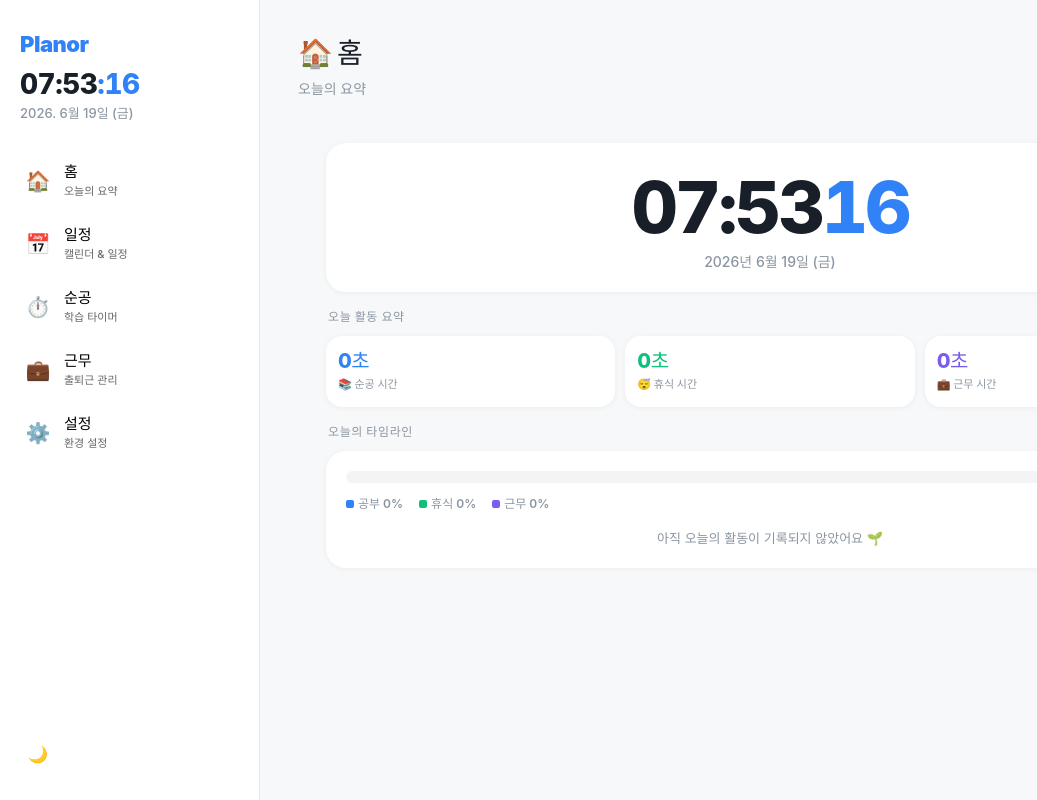
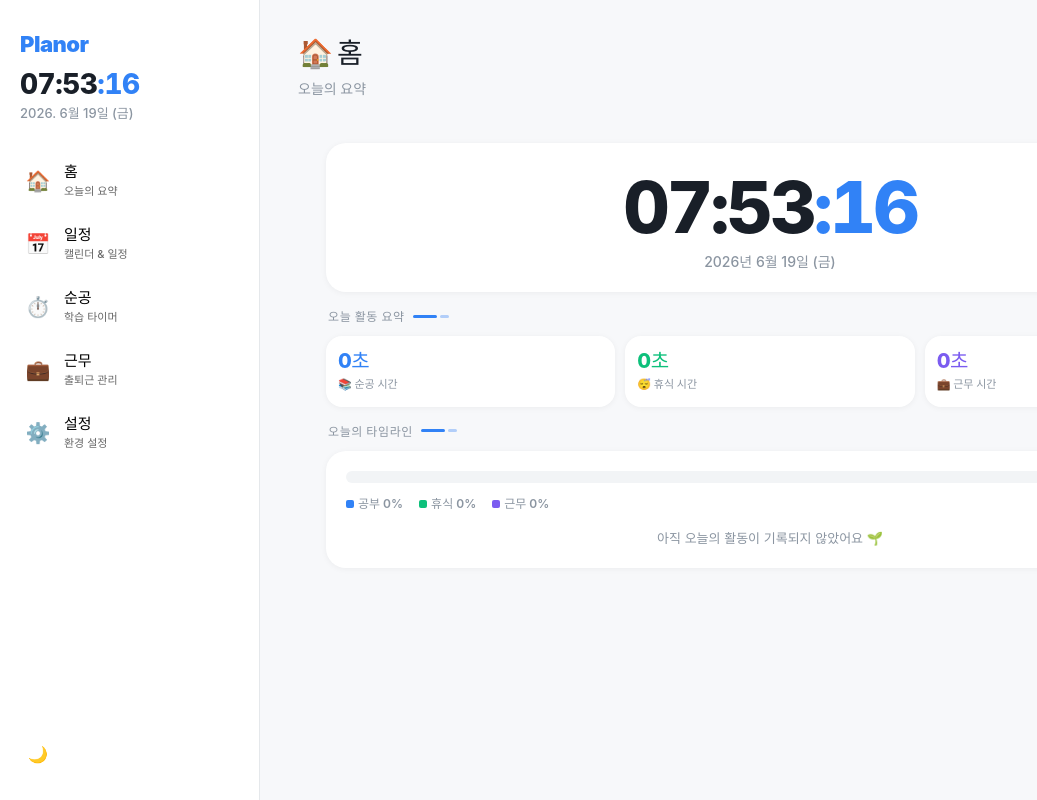
Before and after one commit to function-factory/Planor, a React (Vite) app: page / in a window 1280 px wide. Shown: the whole page, without its empty margins (0-1037 px from the left). Built offline with nearby package versions, Linux system fonts and the light colour scheme; a web font is replaced by a local one.

Commit message:
fix: clock colon, remove floating gear btn, toss dividers, copyright, tab animation

```diff
--- a/src/App.jsx
+++ b/src/App.jsx
@@ -123,13 +123,14 @@ export default function App() {
 
       {/* ── Content ── */}
       <div className="tab-content">
-        {/* Desktop: wrap in centered container with page header */}
         <div className="desktop-content-wrap">
           <div className="desktop-page-header desktop-only">
             <div className="desktop-page-title">{activeTabData?.icon} {activeTabData?.label}</div>
             <div className="desktop-page-sub">{activeTabData?.sub}</div>
           </div>
-          {renderTab()}
+          <div key={activeTab} className="tab-fade-in">
+            {renderTab()}
+          </div>
         </div>
       </div>
 
--- a/src/components/Tabs.jsx
+++ b/src/components/Tabs.jsx
@@ -41,6 +41,16 @@ function useLS(key, def) {
 }
 
 // ── Toast ─────────────────────────────────────────────────
+// ── Toss-style Divider ───────────────────────────────────
+export function TossDivider({ color }) {
+  return (
+    <div className="toss-divider">
+      <div className="toss-div-main" style={color ? { background: color } : {}} />
+      <div className="toss-div-sub" style={color ? { background: color } : {}} />
+    </div>
+  );
+}
+
 export function Toast({ msg }) {
   return <div className={`toast ${msg ? 'show' : ''}`}>{msg}</div>;
 }
@@ -107,7 +117,7 @@ export function HomeTab({ studySessions, workRecords }) {
       <div className="section" style={{ paddingTop: 16 }}>
         <div className="card clock-display" style={{ padding: '28px 20px 20px' }}>
           <div className="clock-time">
-            {timeStr}<span className="clock-sec">{secStr}</span>
+            {timeStr}<span className="clock-sec">:{secStr}</span>
           </div>
           <div className="clock-date">{dateStr}</div>
         </div>
@@ -115,7 +125,7 @@ export function HomeTab({ studySessions, workRecords }) {
 
       {/* Today summary */}
       <div className="section">
-        <div className="section-title">오늘 활동 요약</div>
+        <div className="section-title">오늘 활동 요약 <TossDivider /></div>
         <div className="stat-row">
           <div className="stat-pill">
             <div className="stat-value" style={{ color: 'var(--accent)' }}>{fmtHM(totalStudy)}</div>
@@ -134,7 +144,7 @@ export function HomeTab({ studySessions, workRecords }) {
 
       {/* Color Timeline */}
       <div className="section">
-        <div className="section-title">오늘의 타임라인</div>
+        <div className="section-title">오늘의 타임라인 <TossDivider /></div>
         <div className="card">
           {/* 24-hour proportional bar */}
           <div style={{ display: 'flex', gap: 4, height: 12, borderRadius: 6, overflow: 'hidden', background: 'var(--bg-input)', marginBottom: 12 }}>
@@ -547,6 +557,17 @@ export function StudyTab({ onSessionSaved }) {
     <div className="fade-up">
       {/* Config bar */}
       <div className="section" style={{ paddingTop: 16 }}>
+        {/* Section Header with settings button */}
+        <div style={{ display: 'flex', alignItems: 'center', justifyContent: 'space-between', marginBottom: 12 }}>
+          <div className="section-title" style={{ marginBottom: 0 }}>타이머 설정 <TossDivider /></div>
+          <button
+            className="study-cfg-btn"
+            onClick={() => setConfigOpen(true)}
+            title="기록 항목 설정"
+          >
+            🎛️ 기록 설정
+          </button>
+        </div>
         <div style={{ display: 'flex', gap: 8, marginBottom: 12 }}>
           {TIMER_MODES.map(m => (
             <button
@@ -712,7 +733,7 @@ export function StudyTab({ onSessionSaved }) {
       {/* Subject stats */}
       {Object.keys(subjectStats).length > 0 && (
         <div className="section">
-          <div className="section-title">오늘 과목별 순공 시간</div>
+          <div className="section-title">과목별 순공시간 <TossDivider color="var(--green)" /></div>
           <div className="card">
             {Object.entries(subjectStats).sort((a,b) => b[1]-a[1]).map(([sub, secs], i) => (
               <div key={sub} className="subject-bar-row">
@@ -731,7 +752,7 @@ export function StudyTab({ onSessionSaved }) {
       {/* Session history */}
       {sessions.length > 0 && (
         <div className="section">
-          <div className="section-title">최근 세션 기록</div>
+          <div className="section-title">최근 세션 기록 <TossDivider /></div>
           {sessions.slice(0, 10).map(s => (
             <div key={s.id} className="session-card">
               <div className="icon-card-sm ic-blue">📚</div>
@@ -790,12 +811,6 @@ export function StudyTab({ onSessionSaved }) {
           ))}
         </div>
       </ModalSheet>
-
-      {/* Floating config button */}
-      <div style={{ position: 'fixed', bottom: 'calc(var(--tab-h) + 20px)', right: 20, zIndex: 100 }}>
-        <button className="btn btn-primary" onClick={() => setConfigOpen(true)}
-          style={{ width: 48, height: 48, borderRadius: '50%', padding: 0, fontSize: 20, boxShadow: 'var(--shadow-lg)' }}>⚙</button>
-      </div>
 
       <Toast msg={toastMsg} />
     </div>
@@ -924,7 +939,7 @@ export function WorkTab() {
 
       {/* Today stats */}
       <div className="section">
-        <div className="section-title">오늘 근무 현황</div>
+        <div className="section-title">오늘 근무 현황 <TossDivider color="var(--purple)" /></div>
         <div className="stat-row">
           <div className="stat-pill">
             <div className="stat-value">{fmtHM(totalToday)}</div>
@@ -1047,8 +1062,7 @@ export function SettingsTab({ darkMode, setDarkMode, showToast }) {
   return (
     <div className="fade-up">
       <div className="section" style={{ paddingTop: 16 }}>
-        {/* Theme */}
-        <div className="section-title">외관</div>
+        <div className="section-title">외관 <TossDivider /></div>
         <div className="card">
           <div className="setting-row">
             <div>
@@ -1061,7 +1075,7 @@ export function SettingsTab({ darkMode, setDarkMode, showToast }) {
       </div>
 
       <div className="section">
-        <div className="section-title">데이터</div>
+        <div className="section-title">데이터 <TossDivider color="var(--red)" /></div>
         <div className="card">
           <div className="setting-row" style={{ flexDirection: 'column', alignItems: 'flex-start', gap: 10 }}>
             <div>
@@ -1081,7 +1095,7 @@ export function SettingsTab({ darkMode, setDarkMode, showToast }) {
       </div>
 
       <div className="section">
-        <div className="section-title">앱 정보</div>
+        <div className="section-title">앱 정보 <TossDivider color="var(--text-muted)" /></div>
         <div className="card">
           <div className="setting-row">
             <div className="setting-label">버전</div>
@@ -1098,8 +1112,10 @@ export function SettingsTab({ darkMode, setDarkMode, showToast }) {
         </div>
       </div>
 
-      <div style={{ padding: '20px 20px 40px', textAlign: 'center', color: 'var(--text-muted)', fontSize: 12 }}>
-        Made with ❤️ by Planor Team
+      <div style={{ padding: '16px 20px 48px', textAlign: 'center', color: 'var(--text-muted)', fontSize: 11, lineHeight: 1.8 }}>
+        <div style={{ fontWeight: 700, letterSpacing: '0.05em', marginBottom: 2 }}>Planor</div>
+        <div>© 2025 Planor · function-factory. All rights reserved.</div>
+        <div style={{ marginTop: 4, opacity: 0.6 }}>planor.kro.kr</div>
       </div>
     </div>
   );
--- a/src/index.css
+++ b/src/index.css
@@ -5,6 +5,58 @@
 
 /* Mobile: desktop-content-wrap is transparent passthrough */
 .desktop-content-wrap { width: 100%; }
+
+/* ── Tab fade-in transition ─────────────────────── */
+@keyframes tabFadeIn {
+  from { opacity: 0; transform: translateY(10px); }
+  to   { opacity: 1; transform: translateY(0); }
+}
+.tab-fade-in {
+  animation: tabFadeIn 0.22s cubic-bezier(0.4, 0, 0.2, 1) both;
+}
+
+/* ── Toss-style divider bars ────────────────────── */
+.toss-divider {
+  display: inline-flex;
+  align-items: center;
+  gap: 3px;
+  margin-left: 8px;
+  vertical-align: middle;
+  position: relative;
+  top: -1px;
+}
+.toss-div-main {
+  width: 24px;
+  height: 3px;
+  background: var(--accent);
+  border-radius: 2px;
+}
+.toss-div-sub {
+  width: 9px;
+  height: 3px;
+  background: var(--accent);
+  border-radius: 2px;
+  opacity: 0.35;
+}
+
+/* ── Study tab inline settings button ──────────── */
+.study-cfg-btn {
+  display: inline-flex;
+  align-items: center;
+  gap: 4px;
+  padding: 6px 12px;
+  border-radius: 10px;
+  background: var(--bg-input);
+  color: var(--text-secondary);
+  font-size: 12px;
+  font-weight: 700;
+  border: none;
+  cursor: pointer;
+  transition: background var(--duration), color var(--duration), transform 0.12s;
+  flex-shrink: 0;
+}
+.study-cfg-btn:hover { background: var(--border); color: var(--text-primary); }
+.study-cfg-btn:active { transform: scale(0.96); }
 
 
 :root {
@@ -510,7 +562,10 @@ a { color: var(--accent); text-decoration: none; }
   letter-spacing: 0.6px;
   margin-bottom: 10px;
   padding: 0 2px;
+  display: flex;
+  align-items: center;
 }
+
 
 /* 3D icon cards */
 .icon-card {
```
